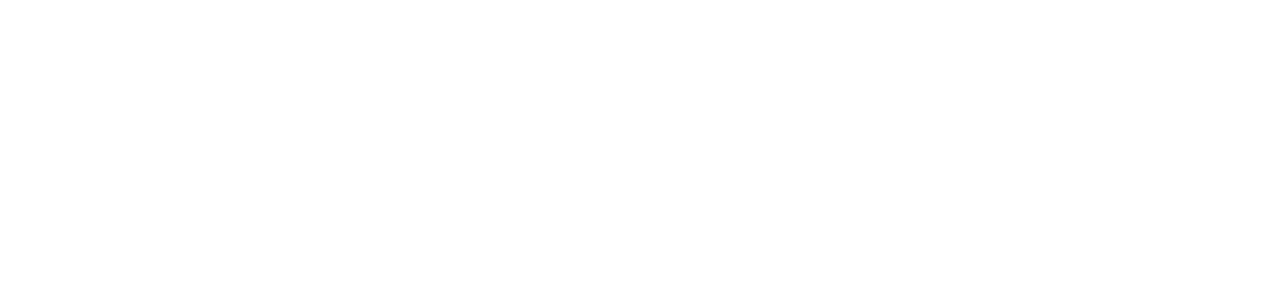
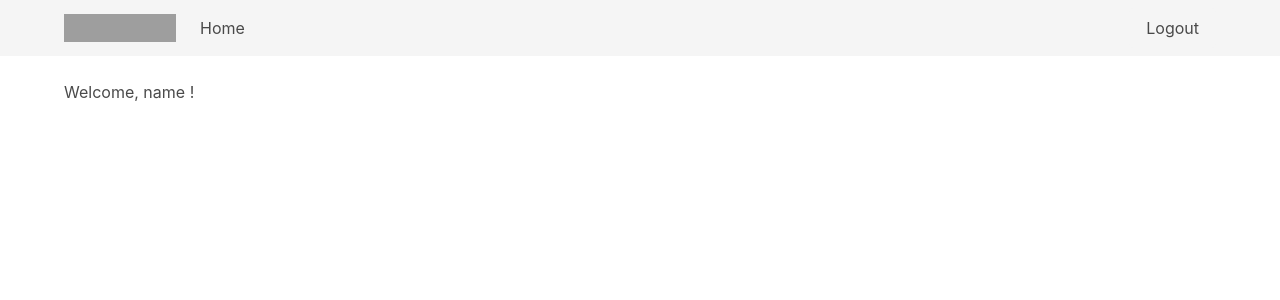
Before and after one commit to hanafiabdilah/auth-jwt, a React (Create React App) app in the folder frontend/: page /dashboard in a window 1280 px wide. Before the commit this address had no page. Shown: the top 300 px of the page. Built offline with nearby package versions, Linux system fonts and the light colour scheme; grey boxes are pictures that could not be loaded.

Commit message:
CREATE: dashboard

```diff
--- a/frontend/src/App.js
+++ b/frontend/src/App.js
@@ -1,6 +1,7 @@
 import { BrowserRouter as Router, Routes, Route } from 'react-router-dom'
 import Login from './pages/auth/Login'
 import Register from './pages/auth/Register'
+import Dashboard from './pages/dashboard/index'
 
 function App() {
   return (
@@ -8,6 +9,7 @@
       <Routes>
         <Route exact path="/" element={<Login />} />
         <Route path="/register" element={<Register />} />
+        <Route path="/dashboard" element={<Dashboard />} />
       </Routes>
     </Router>
   )
--- a/frontend/src/components/dashboard/navbar/index.js
+++ b/frontend/src/components/dashboard/navbar/index.js
@@ -0,0 +1,46 @@
+import React from 'react'
+
+const Navbar = () => {
+  return (
+    <nav class="navbar is-light" role="navigation" aria-label="main navigation">
+      <div className="container">
+        <div class="navbar-brand">
+          <a class="navbar-item" href="https://bulma.io">
+            <img
+              src="https://bulma.io/images/bulma-logo.png"
+              width="112"
+              height="28"
+            />
+          </a>
+
+          <a
+            role="button"
+            class="navbar-burger burger"
+            aria-label="menu"
+            aria-expanded="false"
+            data-target="navbarBasicExample"
+          >
+            <span aria-hidden="true"></span>
+            <span aria-hidden="true"></span>
+            <span aria-hidden="true"></span>
+          </a>
+        </div>
+
+        <div id="navbarBasicExample" class="navbar-menu">
+          <div class="navbar-start">
+            <a class="navbar-item">Home</a>
+          </div>
+          <div class="navbar-end">
+            <div class="navbar-item">
+              <div class="buttons">
+                <a class="button is-light">Logout</a>
+              </div>
+            </div>
+          </div>
+        </div>
+      </div>
+    </nav>
+  )
+}
+
+export default Navbar
--- a/frontend/src/pages/auth/Login.js
+++ b/frontend/src/pages/auth/Login.js
@@ -1,5 +1,5 @@
 import React from 'react'
-import Layout from './../components/auth/Layout'
+import Layout from './../../components/auth/Layout'
 
 const Login = () => {
   return (
--- a/frontend/src/pages/auth/Register.js
+++ b/frontend/src/pages/auth/Register.js
@@ -1,5 +1,5 @@
 import React from 'react'
-import Layout from './../components/auth/Layout'
+import Layout from './../../components/auth/Layout'
 
 const Register = () => {
   return (
--- a/frontend/src/pages/dashboard/index.js
+++ b/frontend/src/pages/dashboard/index.js
@@ -0,0 +1,15 @@
+import React from 'react'
+import Navbar from './../../components/dashboard/navbar/index'
+
+const Dashboard = () => {
+  return (
+    <>
+      <Navbar />
+      <div className="container mt-5">
+        <h1>Welcome, name ! </h1>
+      </div>
+    </>
+  )
+}
+
+export default Dashboard
```
